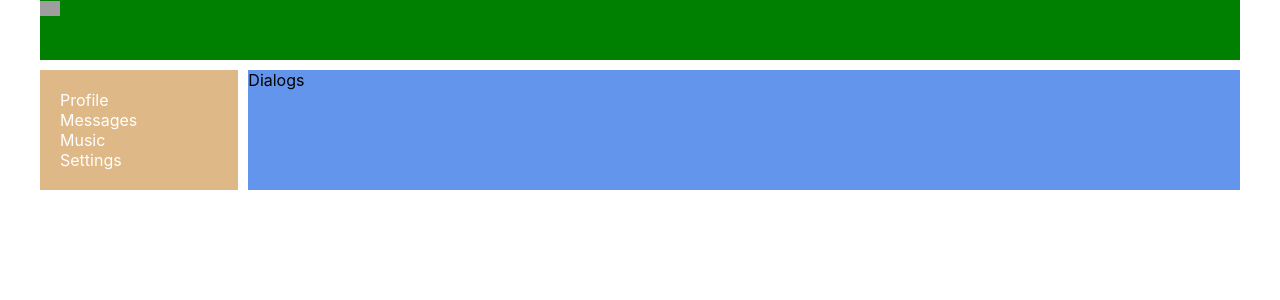
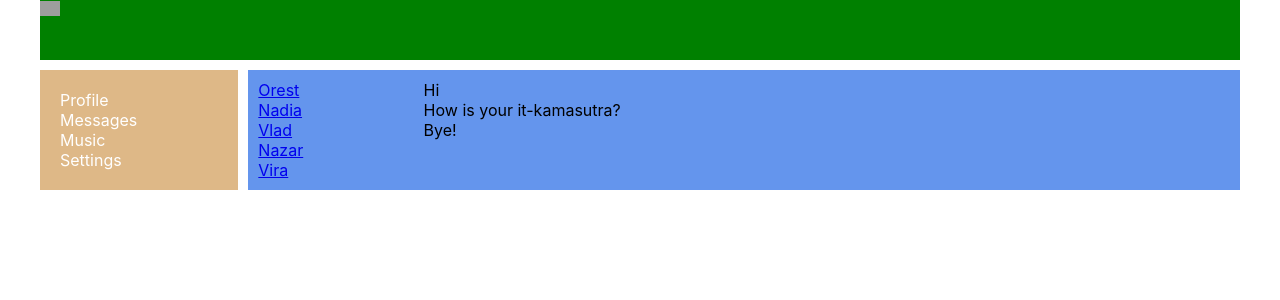
Before and after one commit to 4ub4ikTV/social, a React (Create React App) app: page /messages in a window 1280 px wide. Shown: the top 300 px of the page. Built offline with nearby package versions, Linux system fonts and the light colour scheme; grey boxes are pictures that could not be loaded.

Commit message:
update project

```diff
--- a/src/App.css
+++ b/src/App.css
@@ -11,3 +11,7 @@
     grid-template-columns: 2fr 10fr;
     grid-gap: 10px;
 }
+
+.app-wrapper-item {
+    background-color: cornflowerblue;
+}
--- a/src/App.js
+++ b/src/App.js
@@ -12,12 +12,14 @@ function App() {
             <div className="app-wrapper">
                 <Header/>
                 <Navbar/>
-                <Routes>
-                    <Route path="/profile" element={<Profile/>}/>
-                    <Route path="/messages" element={<Dialogs/>}/>
-                    <Route path="/music" element={<Music/>}/>
-                    <Route path="/settings" element={<Settings/>}/>
-                </Routes>
+                <div className="app-wrapper-item">
+                    <Routes>
+                        <Route path="/profile" element={<Profile/>}/>
+                        <Route path="/messages/*" element={<Dialogs/>}/>
+                        <Route path="/music" element={<Music/>}/>
+                        <Route path="/settings" element={<Settings/>}/>
+                    </Routes>
+                </div>
             </div>
         </BrowserRouter>
     );
--- a/src/Profile/Profile.module.css
+++ b/src/Profile/Profile.module.css
@@ -1,6 +1,5 @@
 .content {
     grid-area: c;
-    background-color: cornflowerblue;
 }
 
 .content img {
--- a/src/components/Dialogs/Dialogs.jsx
+++ b/src/components/Dialogs/Dialogs.jsx
@@ -1,11 +1,33 @@
 import React from 'react';
 
 import c from './Dialogs.module.css'
+import {NavLink} from "react-router-dom";
 
 const Dialogs = () => {
     return (
-        <div className={c.content}>
-            Dialogs
+        <div className={c.dialogs}>
+            <div className={c.dialogsItems}>
+                <div className={c.dialog + ' ' + c.active}>
+                    <NavLink to="/messages/1">Orest</NavLink>
+                </div>
+                <div className={c.dialog}>
+                    <NavLink to="/messages/2">Nadia</NavLink>
+                </div>
+                <div className={c.dialog}>
+                    <NavLink to="/messages/3">Vlad</NavLink>
+                </div>
+                <div className={c.dialog}>
+                    <NavLink to="/messages/4">Nazar</NavLink>
+                </div>
+                <div className={c.dialog}>
+                    <NavLink to="/messages/5">Vira</NavLink>
+                </div>
+            </div>
+            <div className={c.messages}>
+                <div className={c.message}>Hi</div>
+                <div className={c.message}>How is your it-kamasutra?</div>
+                <div className={c.message}>Bye!</div>
+            </div>
         </div>
     );
 };
--- a/src/components/Dialogs/Dialogs.module.css
+++ b/src/components/Dialogs/Dialogs.module.css
@@ -1,4 +1,20 @@
-.content {
-    grid-area: c;
-    background-color: cornflowerblue;
+.dialogs {
+    display: grid;
+    grid-template-columns: 2fr 10fr;
 }
+
+.dialogsItems {
+    padding: 10px;
+}
+
+.dialogsItems .active {
+    color: gold;
+}
+
+.messages {
+    padding: 10px;
+}
+
+.message {
+
+}
```
